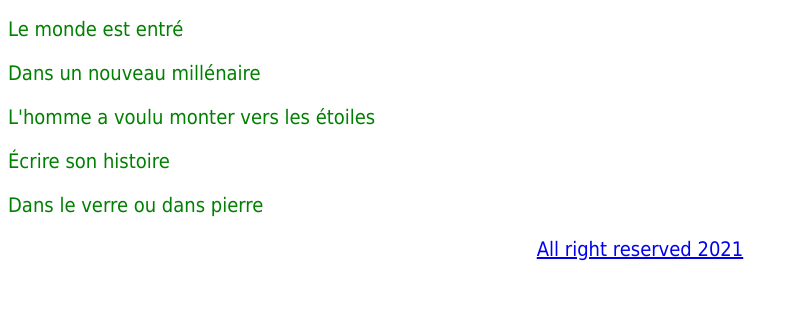
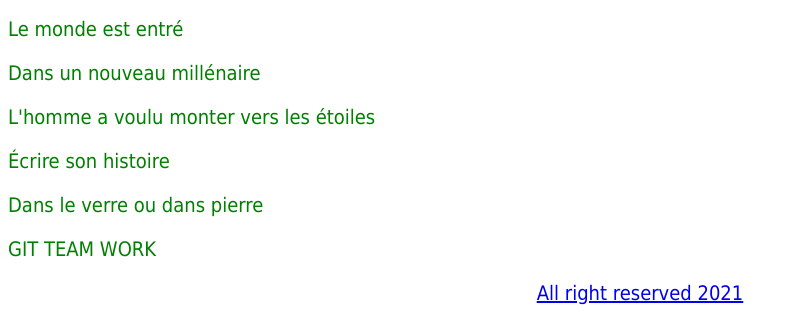
Before and after one commit to MarcNowak/nauka-gita, a website: page index.html in a window 1280 px wide. Shown: the part 746-1071 px from the top of the page, without its empty margins (0-799 px from the left). Before the commit the page ends 1027 px from the top, so only its background shows below. Drawn offline with Linux system fonts and the light colour scheme.

Commit message:
Add 20.6 - Git Teamwork - v1

```diff
--- a/index.html
+++ b/index.html
@@ -23,6 +23,8 @@
         <p> Écrire son histoire</p>
         <p>Dans le verre ou dans pierre</p>
 
+        <p>GIT TEAM WORK</p>
+
   </body>
   <footer>
       <p><a href="#">All right reserved 2021<a></p>
--- /dev/null
+++ b/package.json
@@ -0,0 +1,5 @@
+{
+  "devDependencies": {
+    "html-validate": "^5.2.0"
+  }
+}
```
Also changed, not shown: 1 other file.
